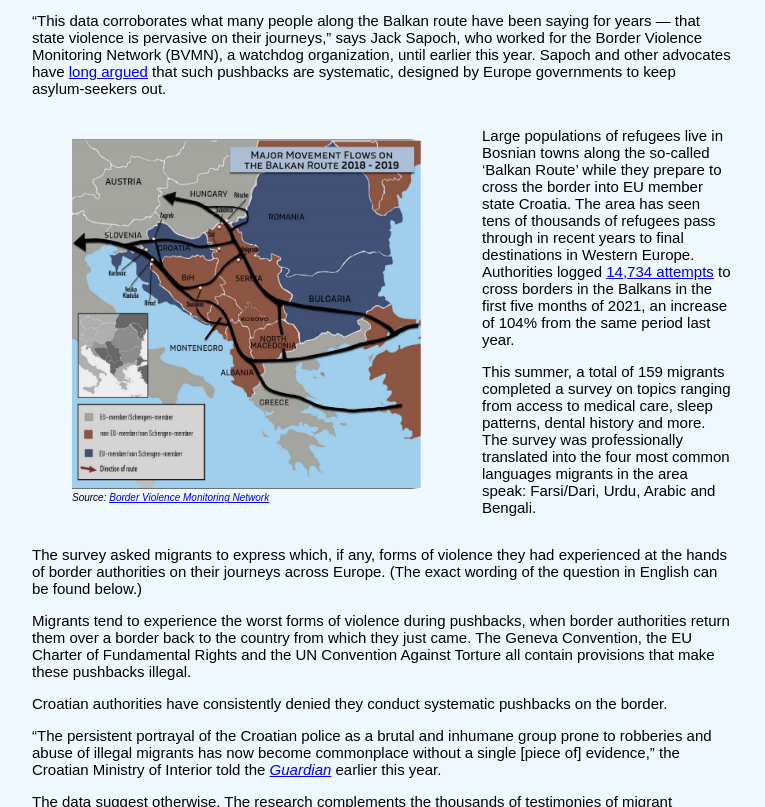
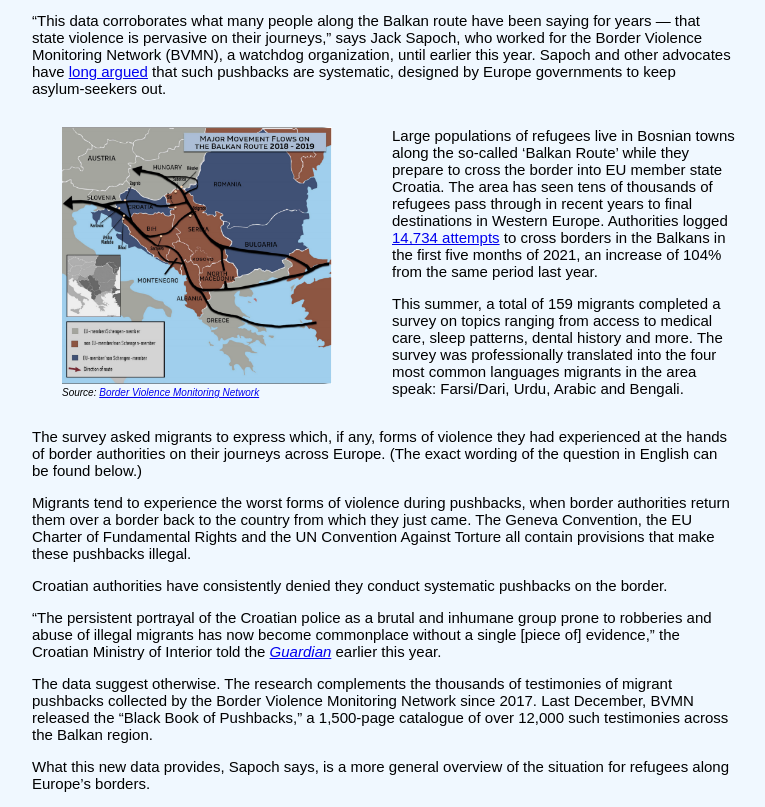
Before and after one commit to nsonnad/Infographic-Project, a plain HTML site: page index.html in a window 1280 px wide. Shown: the part 806-1613 px from the top of the page, without its empty margins (258-1023 px from the left). Drawn offline with Linux system fonts and the light colour scheme.

Commit message:
clean up map css

```diff
--- a/index.html
+++ b/index.html
@@ -29,7 +29,7 @@
         <div class="maptext">
             <div class="map">
             <figure>
-              <img src="images/bvmn20182019.png" alt="a map of the Balkans showing migration routes westward" style="max-width:350px;height:350px;">
+              <img src="images/bvmn20182019.png" alt="a map of the Balkans showing migration routes westward">
               <figcaption><i>Source: <a href="https://www.borderviolence.eu/wp-content/uploads/CORRECTEDTortureReport.pdf">Border Violence Monitoring Network</a></i></figcaption>
             </figure>
             </div>
--- a/styles.css
+++ b/styles.css
@@ -23,6 +23,10 @@ div.main {
   margin: 0 auto;
 }
 
+img {
+  max-width: 100%;
+}
+
 .top {
   display: flex;
   flex-direction: column;
@@ -45,10 +49,11 @@ div.main {
 }
 
 .map {
-  flex-basis: 40%
+  flex: 0 0 50%;
 }
 
 .balkanroute {
+  flex: 0 0 50%;
   font-size: 15px;
   padding-left: 20px;
 }
```
